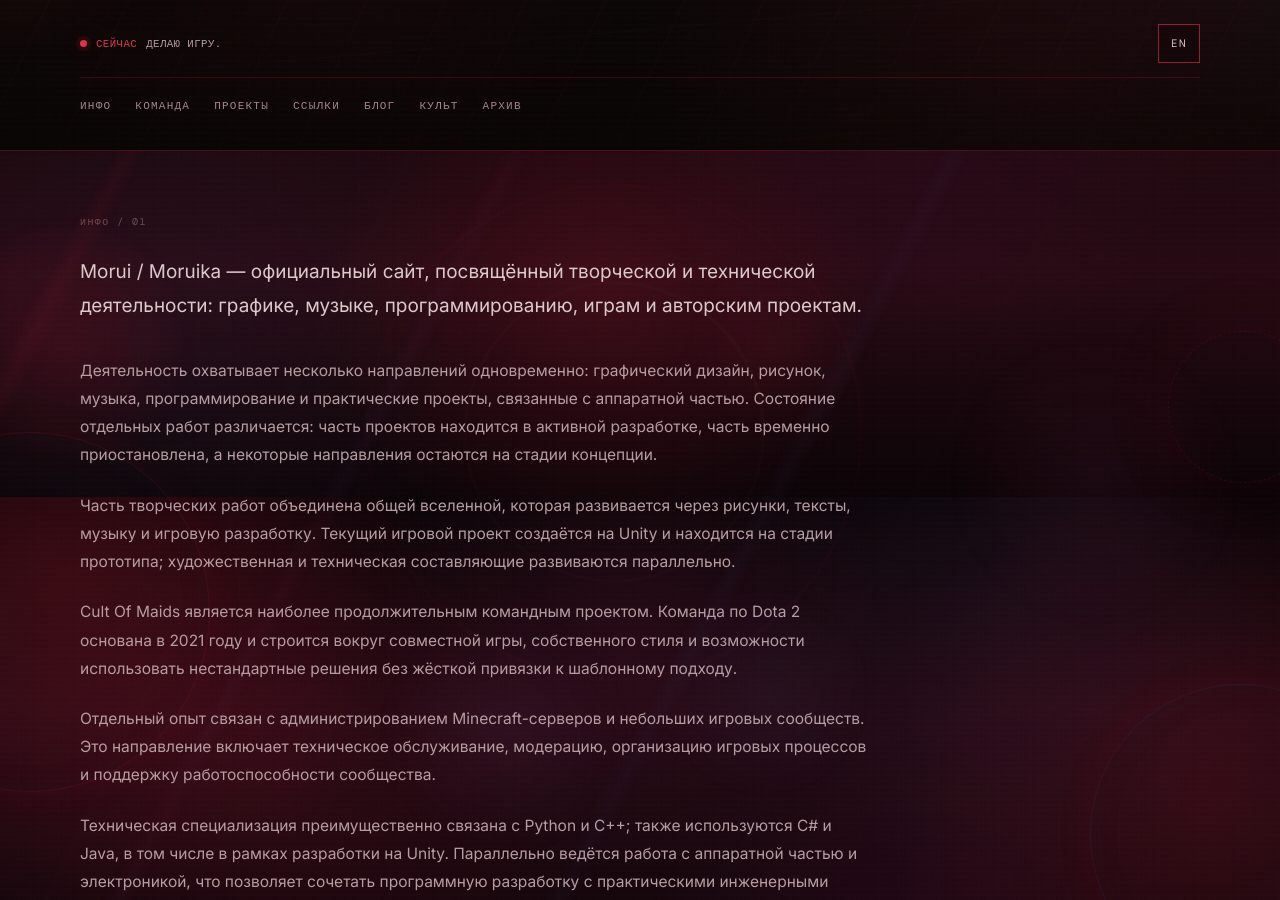
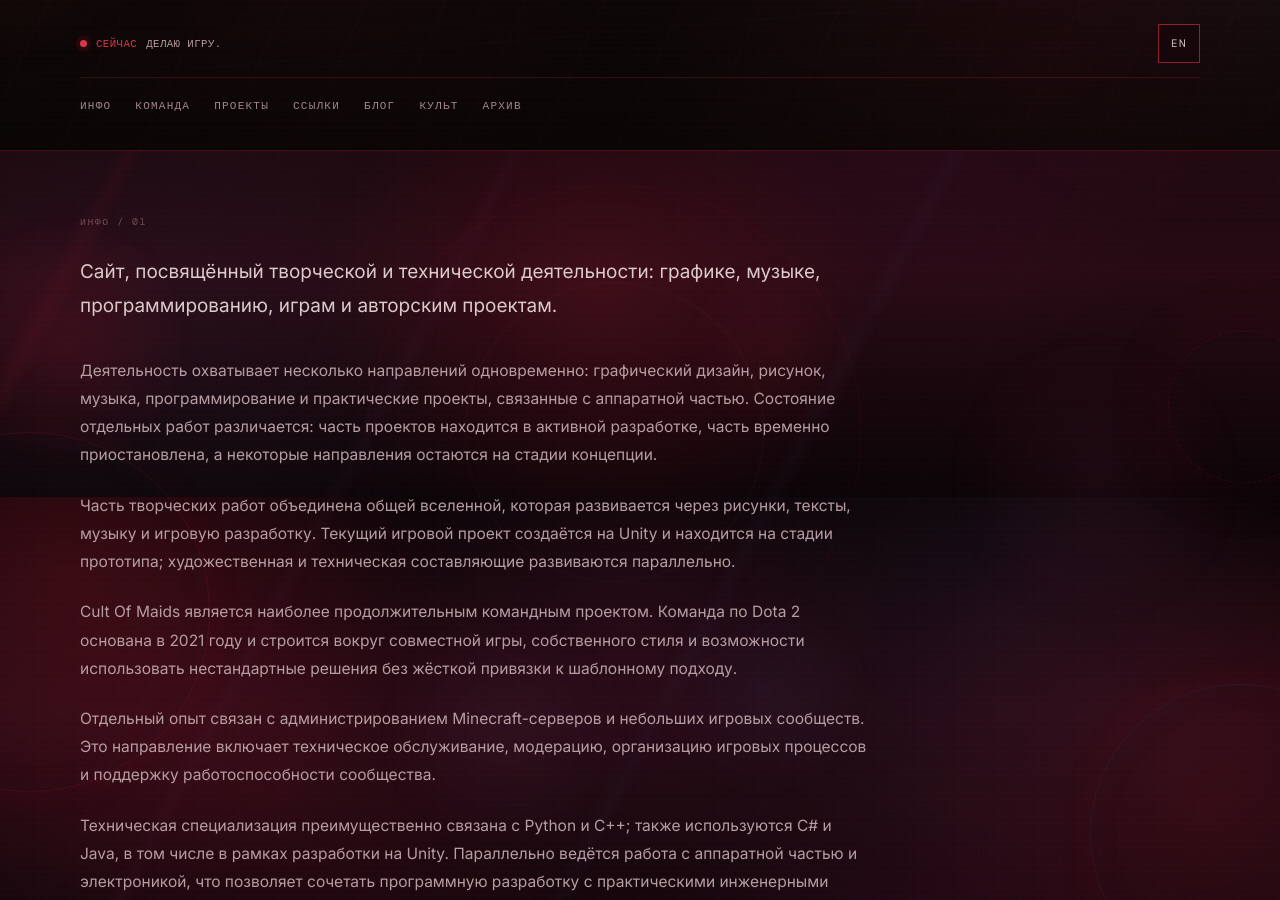
Before and after one commit to Moruika/moruika.github.io, a Jekyll site: the page built from ru/index.md, in a window 1280 px wide and 900 px high, scrolled down 403 px. Built offline with Jekyll 4.4.1, drawn with Linux system fonts in a browser that asks for light colours.

Commit message:
Update index.md

```diff
--- a/ru/index.md
+++ b/ru/index.md
@@ -10,7 +10,7 @@ date: 2026-09-21
 last_modified_at: 2026-09-21
 ---
 
-<p class="lede">Morui / Moruika — официальный сайт, посвящённый творческой и технической деятельности: графике, музыке, программированию, играм и авторским проектам.</p>
+<p class="lede">Cайт, посвящённый творческой и технической деятельности: графике, музыке, программированию, играм и авторским проектам.</p>
 
 <p>Деятельность охватывает несколько направлений одновременно: графический дизайн, рисунок, музыка, программирование и практические проекты, связанные с аппаратной частью. Состояние отдельных работ различается: часть проектов находится в активной разработке, часть временно приостановлена, а некоторые направления остаются на стадии концепции.</p>
 
```
